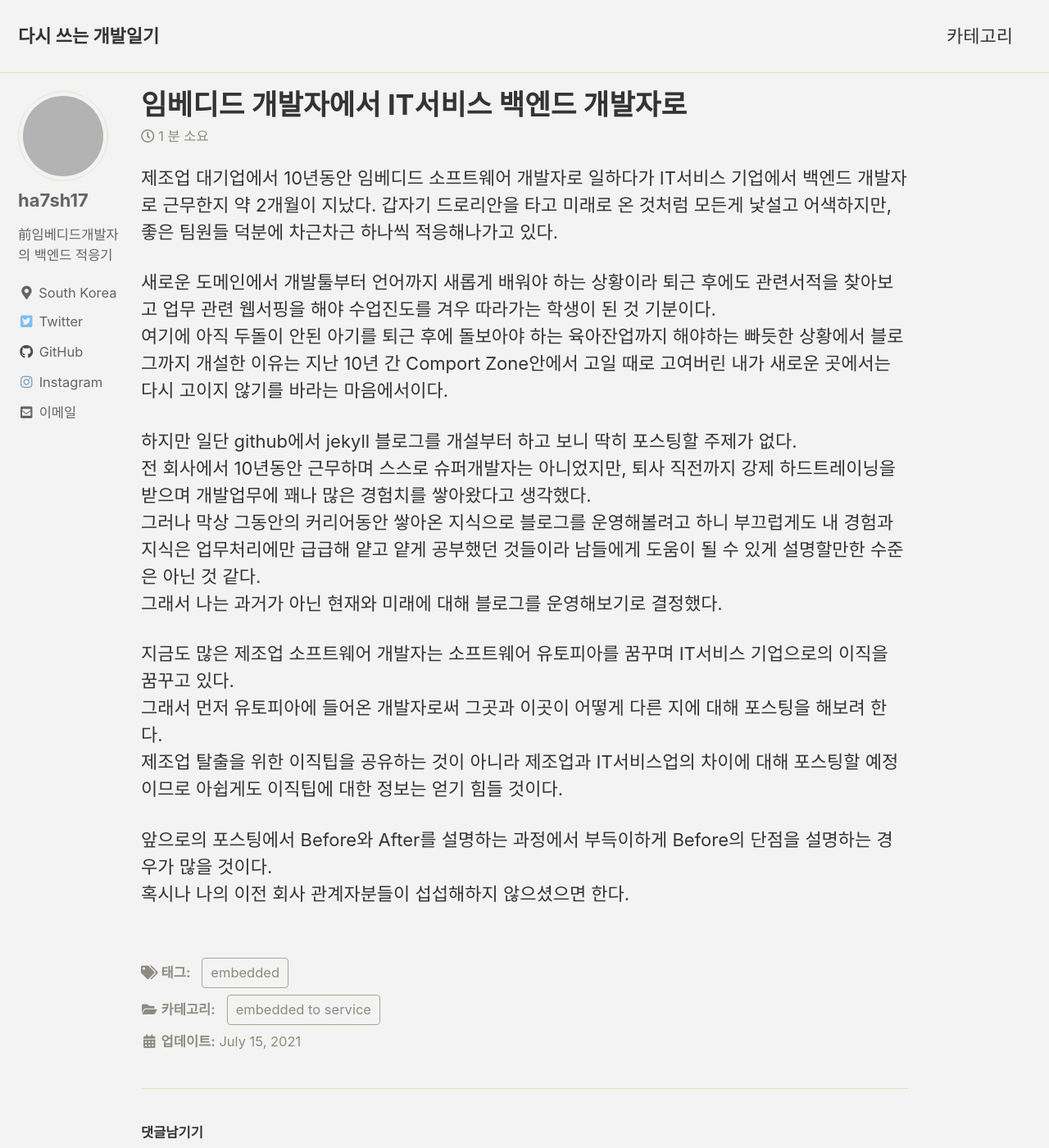
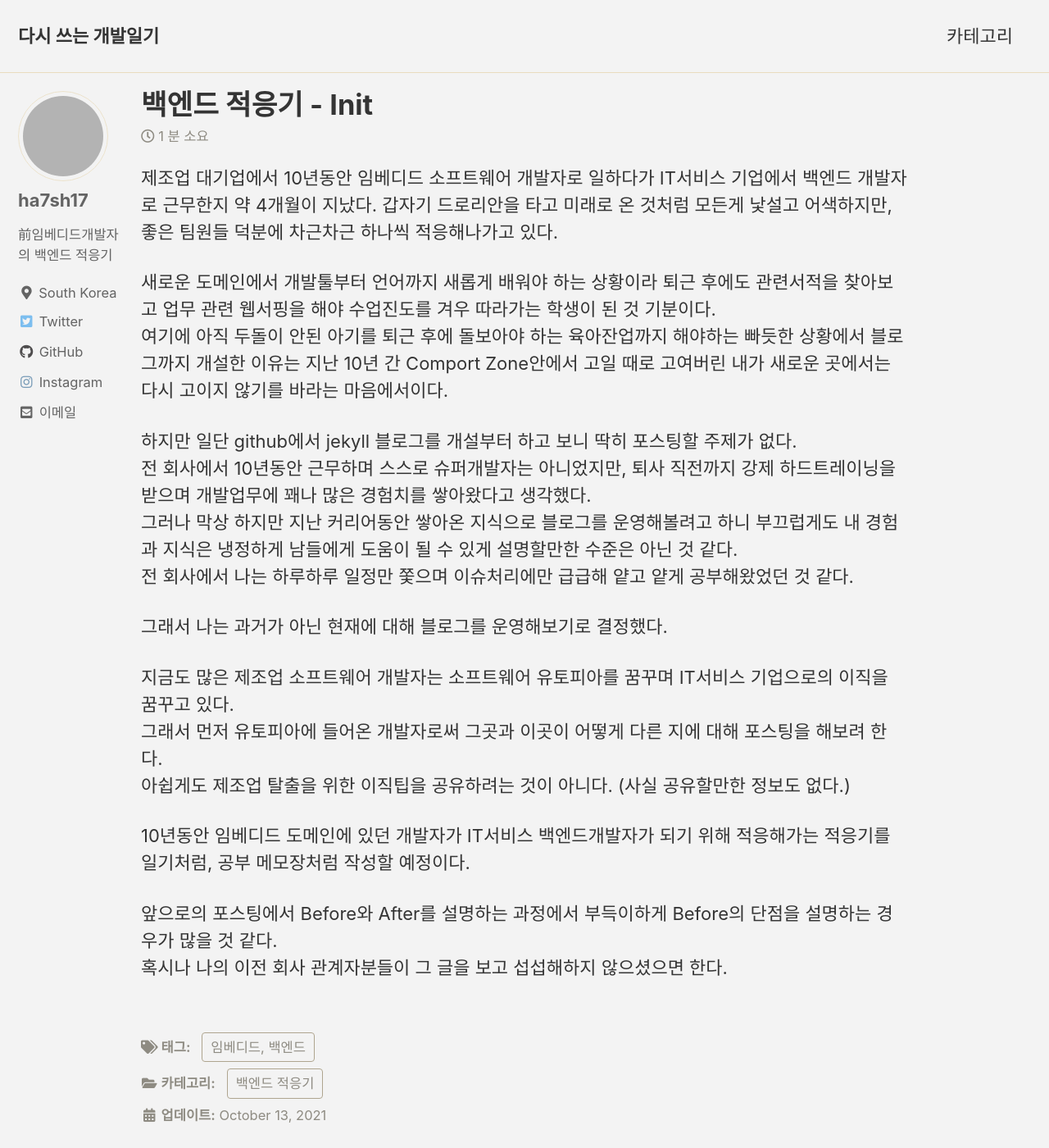
Before and after one commit to ha7sh17/ha7sh17.github.io, a Jekyll site: the page built from _posts/2021-10-13-post-e2s_preface.md, in a window 1280 px wide and 1400 px high. Shown: the whole window at 82% size. Built offline with Jekyll 4.4.1, drawn with Linux system fonts in a browser that asks for light colours; cached includes are drawn as plain includes; comment, search, counter and statistics services are not loaded; grey boxes are pictures that could not be loaded.

Commit message:
Modify 211013 post

```diff
--- a/_posts/2021-07-15-post-e2s_preface.md
+++ b/_posts/2021-10-13-post-e2s_preface.md
@@ -1,12 +1,12 @@
 ---
-title: "임베디드 개발자에서 IT서비스 백엔드 개발자로"
+title: "백엔드 적응기 - Init"
 categories:
-  - embedded to service
+  - 백엔드 적응기
 tags:
-  - embedded
+  - 임베디드, 백엔드
 ---
 
-제조업 대기업에서 10년동안 임베디드 소프트웨어 개발자로 일하다가 IT서비스 기업에서 백엔드 개발자로 근무한지 약 2개월이 지났다.
+제조업 대기업에서 10년동안 임베디드 소프트웨어 개발자로 일하다가 IT서비스 기업에서 백엔드 개발자로 근무한지 약 4개월이 지났다.
 갑자기 드로리안을 타고 미래로 온 것처럼 모든게 낯설고 어색하지만, 좋은 팀원들 덕분에 차근차근 하나씩 적응해나가고 있다.
 
 새로운 도메인에서 개발툴부터 언어까지 새롭게 배워야 하는 상황이라 퇴근 후에도 관련서적을 찾아보고 업무 관련 웹서핑을 해야 수업진도를 겨우 따라가는 학생이 된 것 기분이다.
@@ -14,12 +14,16 @@ tags:
 
 하지만 일단 github에서 jekyll 블로그를 개설부터 하고 보니 딱히 포스팅할 주제가 없다.
 전 회사에서 10년동안 근무하며 스스로 슈퍼개발자는 아니었지만, 퇴사 직전까지 강제 하드트레이닝을 받으며 개발업무에 꽤나 많은 경험치를 쌓아왔다고 생각했다.
-그러나 막상 그동안의 커리어동안 쌓아온 지식으로 블로그를 운영해볼려고 하니 부끄럽게도 내 경험과 지식은 업무처리에만 급급해 얕고 얕게 공부했던 것들이라 남들에게 도움이 될 수 있게 설명할만한 수준은 아닌 것 같다.
-그래서 나는 과거가 아닌 현재와 미래에 대해 블로그를 운영해보기로 결정했다.
+그러나 막상 하지만 지난 커리어동안 쌓아온 지식으로 블로그를 운영해볼려고 하니 부끄럽게도 내 경험과 지식은 냉정하게 남들에게 도움이 될 수 있게 설명할만한 수준은 아닌 것 같다.
+전 회사에서 나는 하루하루 일정만 쫓으며 이슈처리에만 급급해 얕고 얕게 공부해왔었던 것 같다.
+
+그래서 나는 과거가 아닌 현재에 대해 블로그를 운영해보기로 결정했다.
 
 지금도 많은 제조업 소프트웨어 개발자는 소프트웨어 유토피아를 꿈꾸며 IT서비스 기업으로의 이직을 꿈꾸고 있다.
 그래서 먼저 유토피아에 들어온 개발자로써 그곳과 이곳이 어떻게 다른 지에 대해 포스팅을 해보려 한다.
-제조업 탈출을 위한 이직팁을 공유하는 것이 아니라 제조업과 IT서비스업의 차이에 대해 포스팅할 예정이므로 아쉽게도 이직팁에 대한 정보는 얻기 힘들 것이다.
+아쉽게도 제조업 탈출을 위한 이직팁을 공유하려는 것이 아니다. (사실 공유할만한 정보도 없다.)
 
-앞으로의 포스팅에서 Before와 After를 설명하는 과정에서 부득이하게 Before의 단점을 설명하는 경우가 많을 것이다.
-혹시나 나의 이전 회사 관계자분들이 섭섭해하지 않으셨으면 한다.
+10년동안 임베디드 도메인에 있던 개발자가 IT서비스 백엔드개발자가 되기 위해 적응해가는 적응기를 일기처럼, 공부 메모장처럼 작성할 예정이다.
+
+앞으로의 포스팅에서 Before와 After를 설명하는 과정에서 부득이하게 Before의 단점을 설명하는 경우가 많을 것 같다.
+혹시나 나의 이전 회사 관계자분들이 그 글을 보고 섭섭해하지 않으셨으면 한다.
```
